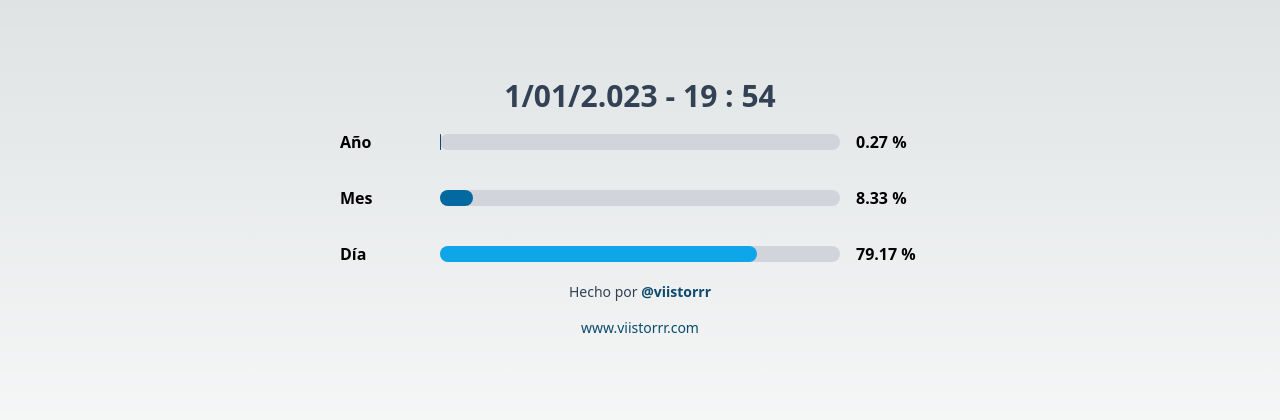
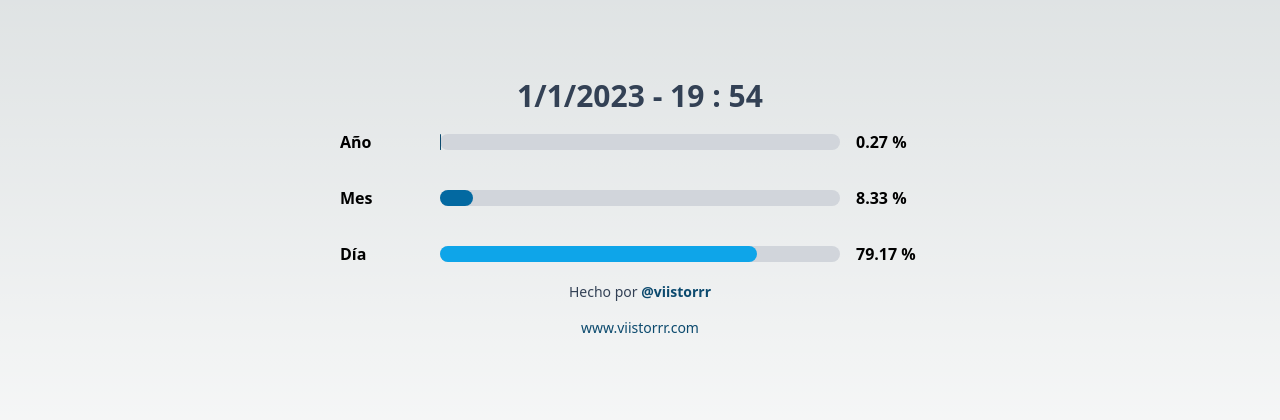
Before and after one commit to Viistorrr/yearprogress, a Next.js app: page / in a window 1280 px wide. Shown: the part 184-604 px from the top of the page. Built offline with nearby package versions, Linux system fonts and the light colour scheme.

Commit message:
remove timezone

```diff
--- a/app/page.tsx
+++ b/app/page.tsx
@@ -3,11 +3,11 @@ const TOTAL_MONTHS = 12;
 const TOTAL_HOURS = 24;
 
 export default function Home() {
-  const year: any = new Date().getFullYear().toLocaleString("es-CO");
-  const month: any = new Date().getMonth().toLocaleString("es-CO");
-  const date: any = new Date().getDate().toLocaleString("es-CO");
-  const hours: any = new Date().getHours().toLocaleString("es-CO");
-  const minutes: any = new Date().getMinutes().toLocaleString("es-CO");
+  const year = new Date().getFullYear();
+  const month = new Date().getMonth();
+  const date = new Date().getDate();
+  const hours = new Date().getHours();
+  const minutes = new Date().getMinutes();
 
   const YearPercent = (date / TOTAL_DAYS) * 100;
   const MonthPercent = (date / TOTAL_MONTHS) * 100;
```
